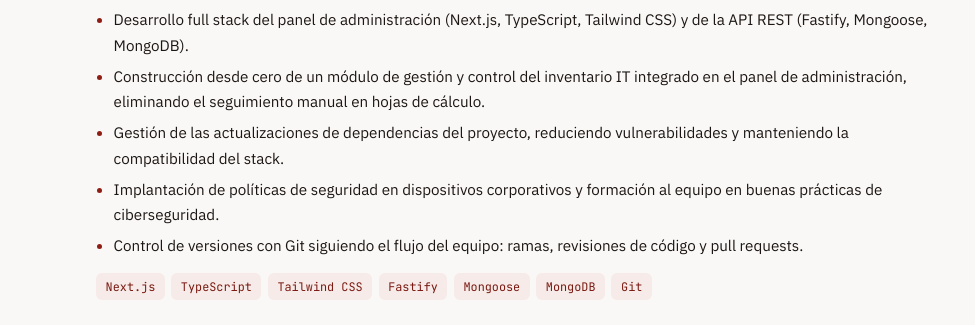
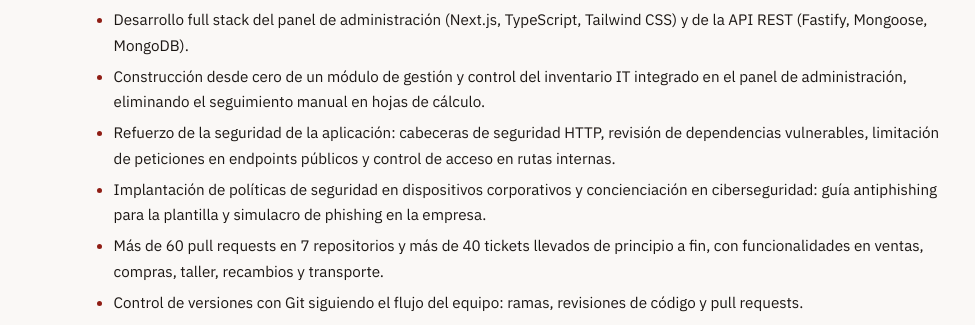
Before and after one commit to niet8/niet8.github.io, a plain HTML site: page index.html in a window 1280 px wide. Shown: the part 1147-1472 px from the top of the page, without its empty margins (152-1127 px from the left). Drawn offline with Linux system fonts and the light colour scheme.

Commit message:
feat: añadir logros de Cuimo y regenerar CV en PDF

```diff
--- a/index.html
+++ b/index.html
@@ -113,8 +113,9 @@
               <ul>
                 <li>Desarrollo full stack del panel de administración (Next.js, TypeScript, Tailwind CSS) y de la API REST (Fastify, Mongoose, MongoDB).</li>
                 <li>Construcción desde cero de un módulo de gestión y control del inventario IT integrado en el panel de administración, eliminando el seguimiento manual en hojas de cálculo.</li>
-                <li>Gestión de las actualizaciones de dependencias del proyecto, reduciendo vulnerabilidades y manteniendo la compatibilidad del stack.</li>
-                <li>Implantación de políticas de seguridad en dispositivos corporativos y formación al equipo en buenas prácticas de ciberseguridad.</li>
+                <li>Refuerzo de la seguridad de la aplicación: cabeceras de seguridad HTTP, revisión de dependencias vulnerables, limitación de peticiones en endpoints públicos y control de acceso en rutas internas.</li>
+                <li>Implantación de políticas de seguridad en dispositivos corporativos y concienciación en ciberseguridad: guía antiphishing para la plantilla y simulacro de phishing en la empresa.</li>
+                <li>Más de 60 pull requests en 7 repositorios y más de 40 tickets llevados de principio a fin, con funcionalidades en ventas, compras, taller, recambios y transporte.</li>
                 <li>Control de versiones con Git siguiendo el flujo del equipo: ramas, revisiones de código y pull requests.</li>
               </ul>
               <div class="stack-tags">
```
Also changed, not shown: 3 other files.
